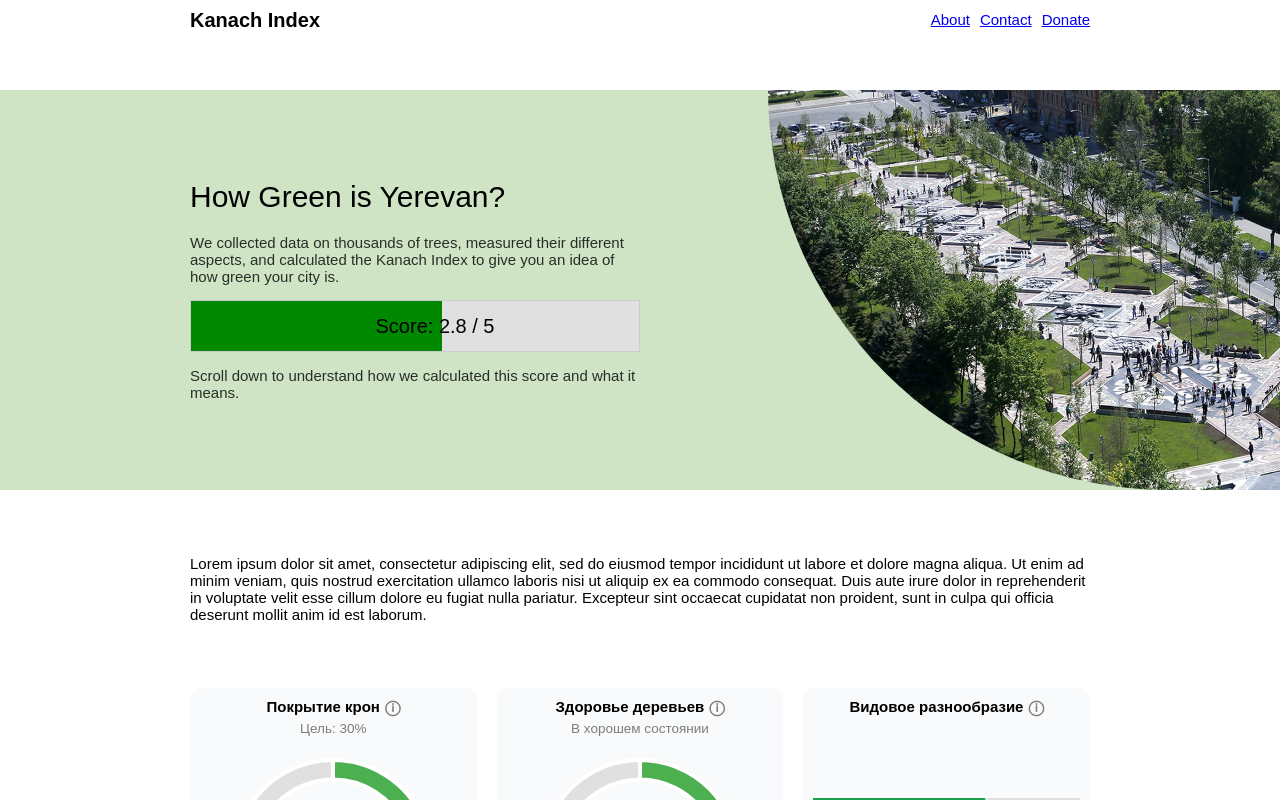
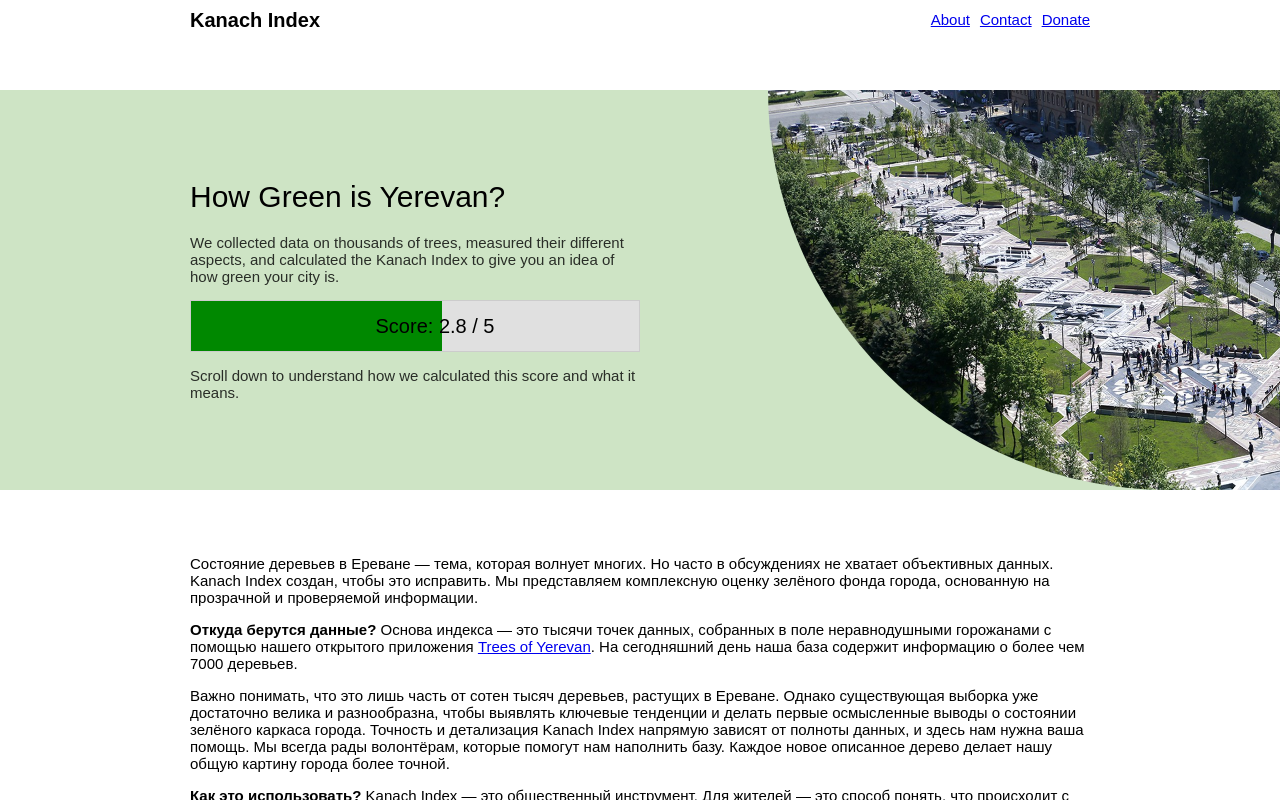
Before and after one commit to KanachYerevan/kanach-index, a SvelteKit app: page / in a window 1280 px wide. Shown: the top 800 px of the page. Built offline with nearby package versions, Linux system fonts and the light colour scheme.

Commit message:
Add an Intro block

```diff
--- /dev/null
+++ b/src/lib/components/blocks/IntroBlock.svelte
@@ -0,0 +1,10 @@
+<script lang="ts">
+    import Narrow from '$lib/components/layout/narrow/Narrow.svelte';
+</script>
+
+<Narrow>
+    <p>Состояние деревьев в Ереване — тема, которая волнует многих. Но часто в обсуждениях не хватает объективных данных. Kanach Index создан, чтобы это исправить. Мы представляем комплексную оценку зелёного фонда города, основанную на прозрачной и проверяемой информации.</p>
+    <p><strong>Откуда берутся данные?</strong> Основа индекса — это тысячи точек данных, собранных в поле неравнодушными горожанами с помощью нашего открытого приложения <a href="https://yerevan.treemaps.app/">Trees of Yerevan</a>. На сегодняшний день наша база содержит информацию о более чем 7000 деревьев.</p>
+    <p>Важно понимать, что это лишь часть от сотен тысяч деревьев, растущих в Ереване. Однако существующая выборка уже достаточно велика и разнообразна, чтобы выявлять ключевые тенденции и делать первые осмысленные выводы о состоянии зелёного каркаса города. Точность и детализация Kanach Index напрямую зависят от полноты данных, и здесь нам нужна ваша помощь. Мы всегда рады волонтёрам, которые помогут нам наполнить базу. Каждое новое описанное дерево делает нашу общую картину города более точной.</p>
+    <p><strong>Как это использовать?</strong> Kanach Index — это общественный инструмент. Для жителей — это способ понять, что происходит с зелёным каркасом города. Для активистов и журналистов — источник аргументов для публикаций и дискуссий. Для городских служб — независимый индикатор, который помогает оценивать эффективность их работы. Изучайте метрики ниже, чтобы увидеть, из чего складывается общая картина, и понять, какие аспекты требуют нашего общего внимания.</p>
+</Narrow>
--- a/src/routes/+page.svelte
+++ b/src/routes/+page.svelte
@@ -9,6 +9,7 @@
     import DiversityChart from '$lib/components/charts/metrics/DiversityChart.svelte';
     import AgeChart from '$lib/components/charts/metrics/AgeChart.svelte';
     import MainBlock from '$lib/components/blocks/MainBlock.svelte';
+    import IntroBlock from '$lib/components/blocks/IntroBlock.svelte';
 </script>
 
 <svelte:head>
@@ -16,10 +17,7 @@
 </svelte:head>
 
 <MainBlock />
-
-<Narrow>
-    <p>Lorem ipsum dolor sit amet, consectetur adipiscing elit, sed do eiusmod tempor incididunt ut labore et dolore magna aliqua. Ut enim ad minim veniam, quis nostrud exercitation ullamco laboris nisi ut aliquip ex ea commodo consequat. Duis aute irure dolor in reprehenderit in voluptate velit esse cillum dolore eu fugiat nulla pariatur. Excepteur sint occaecat cupidatat non proident, sunt in culpa qui officia deserunt mollit anim id est laborum.</p>
-</Narrow>
+<IntroBlock />
 
 <Narrow>
     <ChartGrid>
```
